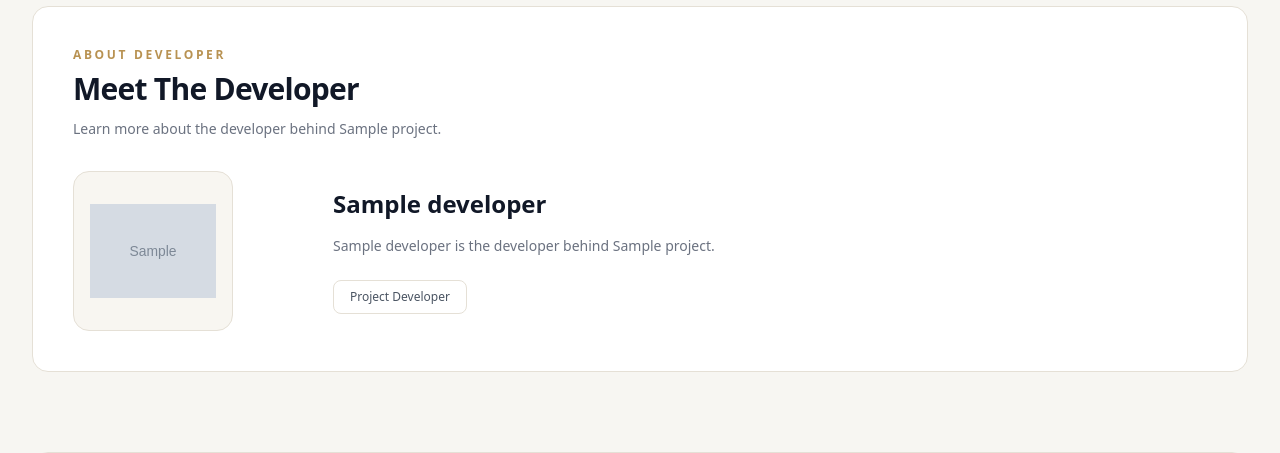
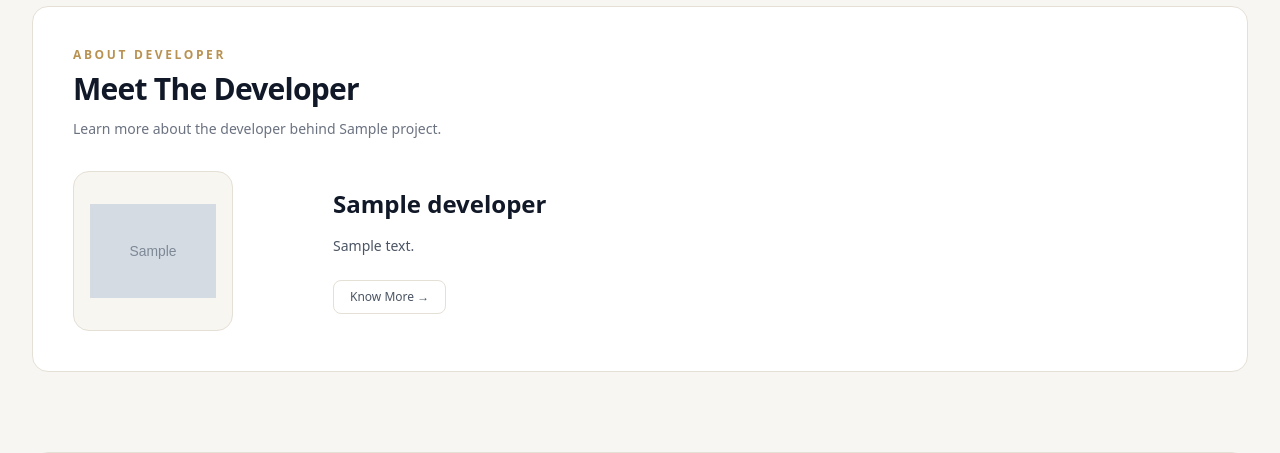
Before and after one commit to cloudrohu/shreeji_sankalp, a Django app: a page that uses templates/home/project_detail.html in a window 1280 px wide. Shown: the part 5004-5457 px from the top of the page. Run offline with Django 5.2, Linux system fonts and the light colour scheme; tables that the repository leaves empty hold one stand-in row (values such as "Sample post"); grey boxes marked "Sample" are stand-in pictures; style sheets or scripts are compiled from the project's sources; some libraries are stand-ins or nearby versions.

Commit message:
developer

```diff
--- a/templates/home/project_detail.html
+++ b/templates/home/project_detail.html
@@ -1002,7 +1002,7 @@
                     <div>
                         <h3 class="text-lg font-bold text-gray-900 sm:text-2xl">{{ project.developer }}</h3>
 
-                        {% if project.developer.description %}
+                        {% if project.developer.about_developer %}
                         <div class="mt-3 text-xs leading-6 text-gray-600 sm:text-sm sm:leading-7">
                             {{ project.developer.about_developer|safe }}
                         </div>
@@ -1019,9 +1019,11 @@
                             </a>
                             {% endif %}
 
-                            <span class="inline-flex items-center rounded-lg border border-[#e5e0d6] px-4 py-2 text-xs font-medium text-gray-600">
-                                Project Developer
-                            </span>
+                           <a href="{% url "developer" %}">
+                                <span class="inline-flex items-center rounded-lg border border-[#e5e0d6] px-4 py-2 text-xs font-medium text-gray-600">
+                                    Know More →
+                                </span>
+                            </a>
                         </div>
                     </div>
                 </div>
```
Also changed, not shown: apps/core/views.py (line endings or trailing spaces).
